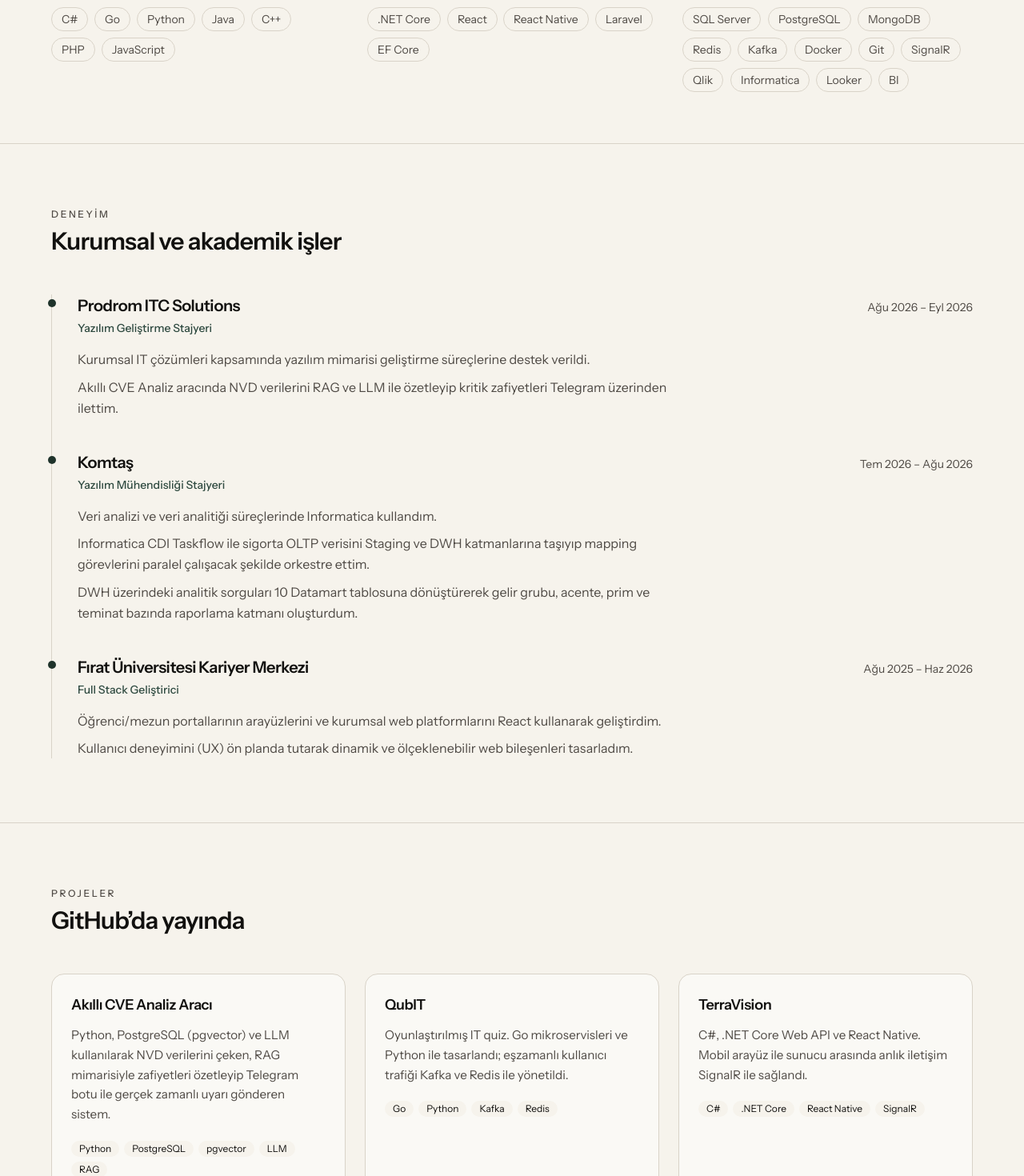
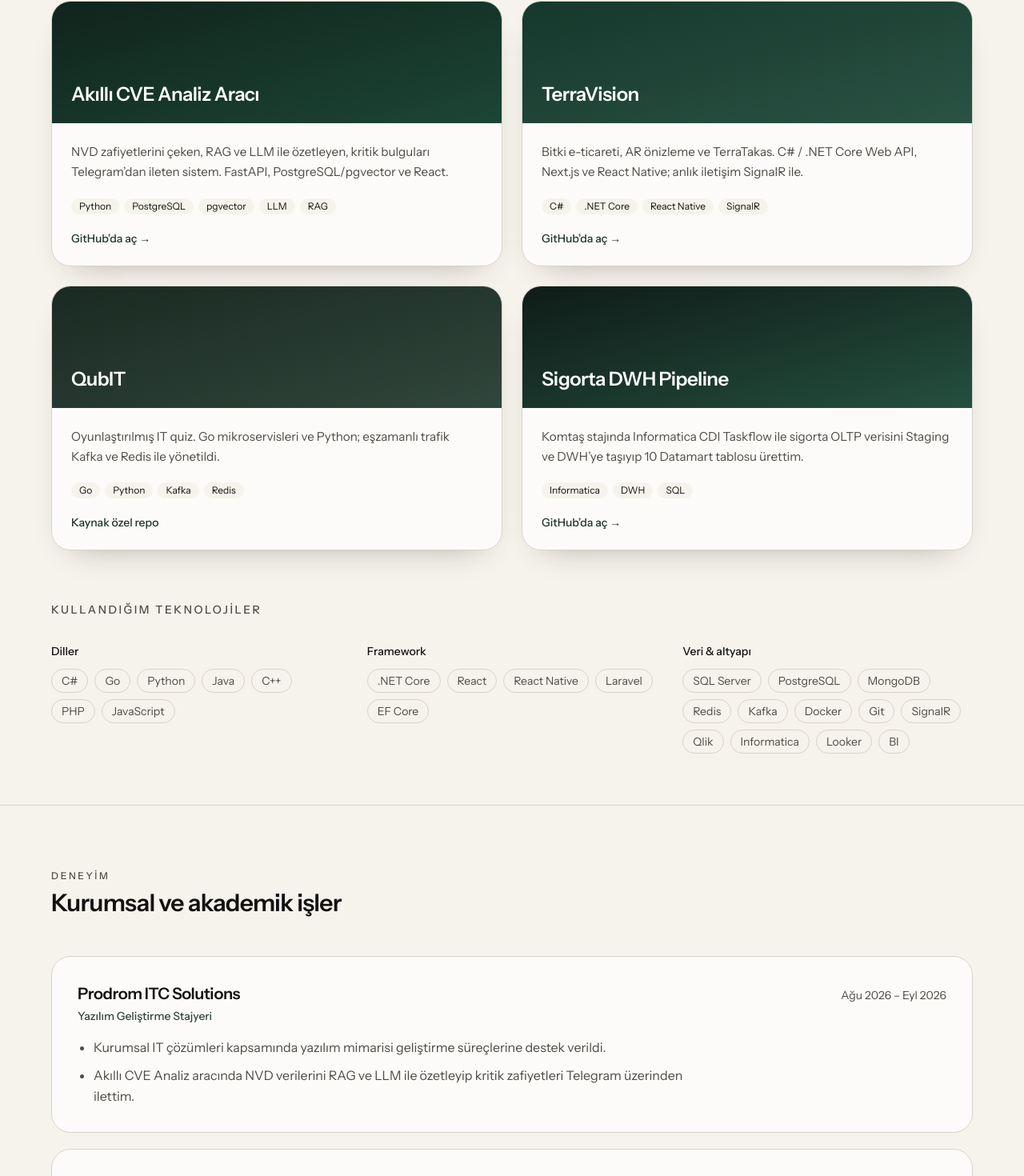
Before and after one commit to kubradmrgc/portfolio, a React (Vite) app: page / in a window 1280 px wide. Shown: the part 883-2353 px from the top of the page at 80% size. Built offline with nearby package versions, Linux system fonts and the light colour scheme.

Commit message:
feat: put selected work up front and keep it visible
Move projects under the intro, drop the hide-on-scroll treatment, and link public repos so the work can be opened.

```diff
--- a/src/App.tsx
+++ b/src/App.tsx
@@ -1,12 +1,11 @@
 import { useEffect, useState, type CSSProperties, type FormEvent } from 'react'
 import Button from './components/Button'
 import Input from './components/Input'
-import Card from './components/Card'
 
 const NAV = [
   { href: '#hakkimda', id: 'hakkimda', label: 'Hakkımda' },
+  { href: '#projeler', id: 'projeler', label: 'Projeler' },
   { href: '#deneyim', id: 'deneyim', label: 'Deneyim' },
-  { href: '#projeler', id: 'projeler', label: 'Projeler' },
   { href: '#egitim', id: 'egitim', label: 'Eğitim' },
   { href: '#iletisim', id: 'iletisim', label: 'İletişim' },
 ] as const
@@ -73,18 +72,31 @@ const EXPERIENCE = [
 const PROJECTS = [
   {
     title: 'Akıllı CVE Analiz Aracı',
-    body: 'Python, PostgreSQL (pgvector) ve LLM kullanılarak NVD verilerini çeken, RAG mimarisiyle zafiyetleri özetleyip Telegram botu ile gerçek zamanlı uyarı gönderen sistem.',
+    body: 'NVD zafiyetlerini çeken, RAG ve LLM ile özetleyen, kritik bulguları Telegram’dan ileten sistem. FastAPI, PostgreSQL/pgvector ve React.',
     stack: ['Python', 'PostgreSQL', 'pgvector', 'LLM', 'RAG'],
+    href: 'https://github.com/kubradmrgc/akilli-cve-analizi',
+    tone: 'from-[#10241c] to-[#1c4636]',
+  },
+  {
+    title: 'TerraVision',
+    body: 'Bitki e-ticareti, AR önizleme ve TerraTakas. C# / .NET Core Web API, Next.js ve React Native; anlık iletişim SignalR ile.',
+    stack: ['C#', '.NET Core', 'React Native', 'SignalR'],
+    href: 'https://github.com/kubradmrgc/TerraVision',
+    tone: 'from-[#16382c] to-[#2a5344]',
   },
   {
     title: 'QubIT',
-    body: 'Oyunlaştırılmış IT quiz. Go mikroservisleri ve Python ile tasarlandı; eşzamanlı kullanıcı trafiği Kafka ve Redis ile yönetildi.',
+    body: 'Oyunlaştırılmış IT quiz. Go mikroservisleri ve Python; eşzamanlı trafik Kafka ve Redis ile yönetildi.',
     stack: ['Go', 'Python', 'Kafka', 'Redis'],
+    href: undefined,
+    tone: 'from-[#1a2a22] to-[#31463c]',
   },
   {
-    title: 'TerraVision',
-    body: 'C#, .NET Core Web API ve React Native. Mobil arayüz ile sunucu arasında anlık iletişim SignalR ile sağlandı.',
-    stack: ['C#', '.NET Core', 'React Native', 'SignalR'],
+    title: 'Sigorta DWH Pipeline',
+    body: 'Komtaş stajında Informatica CDI Taskflow ile sigorta OLTP verisini Staging ve DWH’ye taşıyıp 10 Datamart tablosu ürettim.',
+    stack: ['Informatica', 'DWH', 'SQL'],
+    href: 'https://github.com/kubradmrgc/sigorta-dwh-pipeline',
+    tone: 'from-[#0f1c18] to-[#24503f]',
   },
 ]
 
@@ -334,7 +346,7 @@ export default function App() {
       </header>
 
       <main id="main-content">
-        <section id="hakkimda" className="px-5 pt-8 pb-16 sm:pt-10">
+        <section id="hakkimda" className="px-5 pt-8 pb-6 sm:pt-10">
           <div className="hero-panel mx-auto grid max-w-6xl overflow-hidden rounded-[2rem] px-6 py-10 sm:px-10 sm:py-14 lg:grid-cols-[1.12fr_0.88fr] lg:items-center lg:gap-10">
             <div className="hero-copy">
               <div className="mb-6 flex flex-wrap items-center gap-2">
@@ -367,16 +379,16 @@ export default function App() {
               </p>
               <div className="mt-8 flex flex-wrap gap-3">
                 <a
-                  href="#iletisim"
+                  href="#projeler"
                   className="hero-cta inline-flex items-center justify-center rounded-full bg-white px-5 py-2.5 text-[0.95rem] font-semibold text-[#16382c]"
                 >
-                  İletişime geç
+                  Yaptığım işler
                 </a>
                 <a
-                  href="#projeler"
+                  href="#iletisim"
                   className="hero-cta inline-flex items-center justify-center rounded-full border border-white/25 bg-white/10 px-5 py-2.5 text-[0.95rem] font-medium text-white hover:bg-white/16"
                 >
-                  Projeler
+                  İletişime geç
                 </a>
                 <a
                   href="https://github.com/kubradmrgc"
@@ -396,8 +408,75 @@ export default function App() {
               />
             </figure>
           </div>
+        </section>
 
-          <div className="mx-auto mt-16 max-w-6xl" data-reveal data-stagger>
+        <section id="projeler" className="px-5 pt-4 pb-16 sm:pt-6">
+          <div className="mx-auto max-w-6xl">
+            <div className="mb-8">
+              <p className="text-xs font-medium uppercase tracking-[0.22em] text-muted dark:text-night-muted">
+                Yaptığım işler
+              </p>
+              <h2 className="mt-2 text-3xl font-semibold tracking-tight">
+                Seçilmiş projeler
+              </h2>
+            </div>
+            <div className="grid gap-6 md:grid-cols-2">
+              {PROJECTS.map((project) => {
+                const inner = (
+                  <>
+                    <div
+                      className={`flex min-h-[9.5rem] items-end bg-gradient-to-br px-6 py-5 ${project.tone}`}
+                    >
+                      <h3 className="text-2xl font-semibold tracking-tight text-white">
+                        {project.title}
+                      </h3>
+                    </div>
+                    <div className="flex flex-1 flex-col p-6">
+                      <p className="text-[0.95rem] leading-relaxed text-muted dark:text-night-muted">
+                        {project.body}
+                      </p>
+                      <ul className="mt-5 flex flex-wrap gap-1.5">
+                        {project.stack.map((item) => (
+                          <li
+                            key={item}
+                            className="rounded-full bg-paper px-2.5 py-0.5 text-xs text-ink dark:bg-night dark:text-night-text"
+                          >
+                            {item}
+                          </li>
+                        ))}
+                      </ul>
+                      <p className="mt-auto pt-5 text-sm font-medium text-accent dark:text-night-accent">
+                        {project.href ? 'GitHub’da aç →' : 'Kaynak özel repo'}
+                      </p>
+                    </div>
+                  </>
+                )
+
+                const cardClass =
+                  'flex h-full flex-col overflow-hidden rounded-3xl border border-line bg-white/70 shadow-[0_18px_40px_-28px_rgba(28,25,21,0.45)] transition-transform duration-300 hover:-translate-y-1 dark:border-night-line dark:bg-night-card'
+
+                return project.href ? (
+                  <a
+                    key={project.title}
+                    href={project.href}
+                    target="_blank"
+                    rel="noreferrer"
+                    className={cardClass}
+                  >
+                    {inner}
+                  </a>
+                ) : (
+                  <article key={project.title} className={cardClass}>
+                    {inner}
+                  </article>
+                )
+              })}
+            </div>
+          </div>
+        </section>
+
+        <section className="px-5 pb-16">
+          <div className="mx-auto max-w-6xl">
             <h2 className="mb-8 text-sm font-medium uppercase tracking-[0.18em] text-muted dark:text-night-muted">
               Kullandığım teknolojiler
             </h2>
@@ -408,10 +487,9 @@ export default function App() {
                     {group.label}
                   </p>
                   <ul className="flex flex-wrap gap-2" aria-label={group.label}>
-                    {group.items.map((tech, index) => (
+                    {group.items.map((tech) => (
                       <li
                         key={tech}
-                        style={{ '--i': index } as CSSProperties}
                         className="tech-chip rounded-full border border-line px-3 py-1 text-sm text-muted dark:border-night-line dark:text-night-muted"
                       >
                         {tech}
@@ -426,7 +504,7 @@ export default function App() {
 
         <section id="deneyim" className="border-y border-line px-5 py-20 dark:border-night-line">
           <div className="mx-auto max-w-6xl">
-            <div className="mb-12" data-reveal>
+            <div className="mb-12">
               <p className="text-xs font-medium uppercase tracking-[0.22em] text-muted dark:text-night-muted">
                 Deneyim
               </p>
@@ -434,15 +512,12 @@ export default function App() {
                 Kurumsal ve akademik işler
               </h2>
             </div>
-            <ol className="relative space-y-10 border-l border-line pl-8 dark:border-night-line">
-              {EXPERIENCE.map((job, index) => (
+            <ol className="grid gap-5">
+              {EXPERIENCE.map((job) => (
                 <li
                   key={job.company}
-                  className="relative"
-                  data-reveal
-                  style={{ '--reveal-delay': `${index * 90}ms` } as CSSProperties}
+                  className="rounded-3xl border border-line bg-white/70 p-6 dark:border-night-line dark:bg-night-card sm:p-8"
                 >
-                  <span className="timeline-dot absolute -left-[37px] top-1.5 size-2.5 rounded-full bg-accent dark:bg-night-accent" />
                   <div className="flex flex-col gap-1 sm:flex-row sm:items-baseline sm:justify-between">
                     <h3 className="text-xl font-semibold tracking-tight">{job.company}</h3>
                     <p className="text-sm text-muted dark:text-night-muted">{job.dates}</p>
@@ -450,7 +525,7 @@ export default function App() {
                   <p className="mt-1 text-sm font-medium text-accent-soft dark:text-night-accent">
                     {job.role}
                   </p>
-                  <ul className="mt-4 max-w-3xl space-y-2 text-muted dark:text-night-muted">
+                  <ul className="mt-4 max-w-3xl list-disc space-y-2 pl-5 text-muted dark:text-night-muted">
                     {job.points.map((point) => (
                       <li key={point}>{point}</li>
                     ))}
@@ -461,43 +536,7 @@ export default function App() {
           </div>
         </section>
 
-        <section id="projeler" className="px-5 py-20">
-          <div className="mx-auto max-w-6xl">
-            <div className="mb-12" data-reveal>
-              <p className="text-xs font-medium uppercase tracking-[0.22em] text-muted dark:text-night-muted">
-                Projeler
-              </p>
-              <h2 className="mt-2 text-3xl font-semibold tracking-tight">
-                GitHub’da yayında
-              </h2>
-            </div>
-            <div className="grid gap-6 md:grid-cols-3">
-              {PROJECTS.map((project, index) => (
-                <div
-                  key={project.title}
-                  data-reveal
-                  style={{ '--reveal-delay': `${index * 110}ms` } as CSSProperties}
-                >
-                  <Card title={project.title} className="h-full">
-                    <p className="mb-5">{project.body}</p>
-                    <ul className="flex flex-wrap gap-1.5">
-                      {project.stack.map((item) => (
-                        <li
-                          key={item}
-                          className="rounded-full bg-paper px-2.5 py-0.5 text-xs text-ink dark:bg-night dark:text-night-text"
-                        >
-                          {item}
-                        </li>
-                      ))}
-                    </ul>
-                  </Card>
-                </div>
-              ))}
-            </div>
-          </div>
-        </section>
-
-        <section id="egitim" className="border-y border-line px-5 py-20 dark:border-night-line">
+        <section id="egitim" className="px-5 py-20">
           <div className="mx-auto max-w-6xl">
             <div className="mb-12" data-reveal>
               <p className="text-xs font-medium uppercase tracking-[0.22em] text-muted dark:text-night-muted">
```
